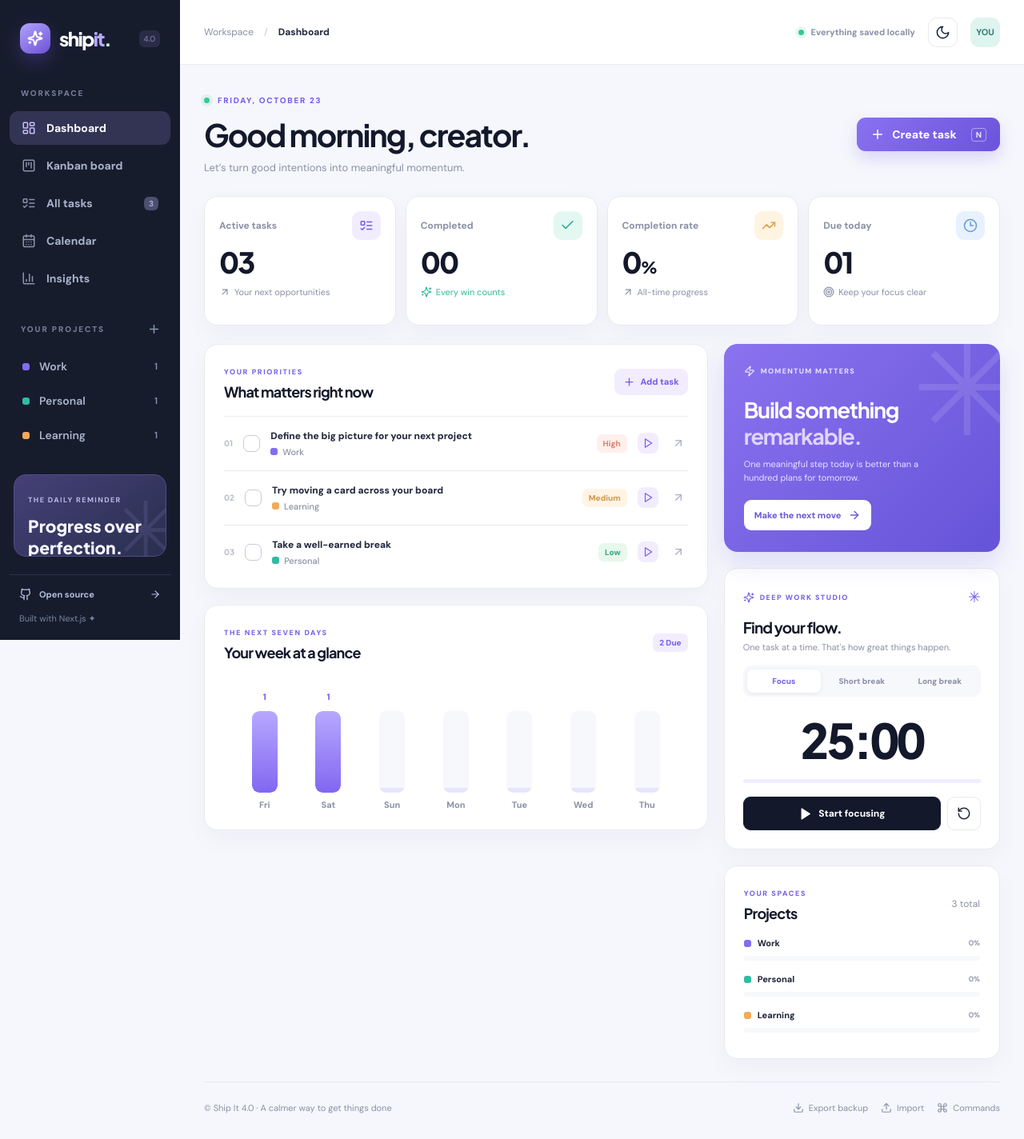
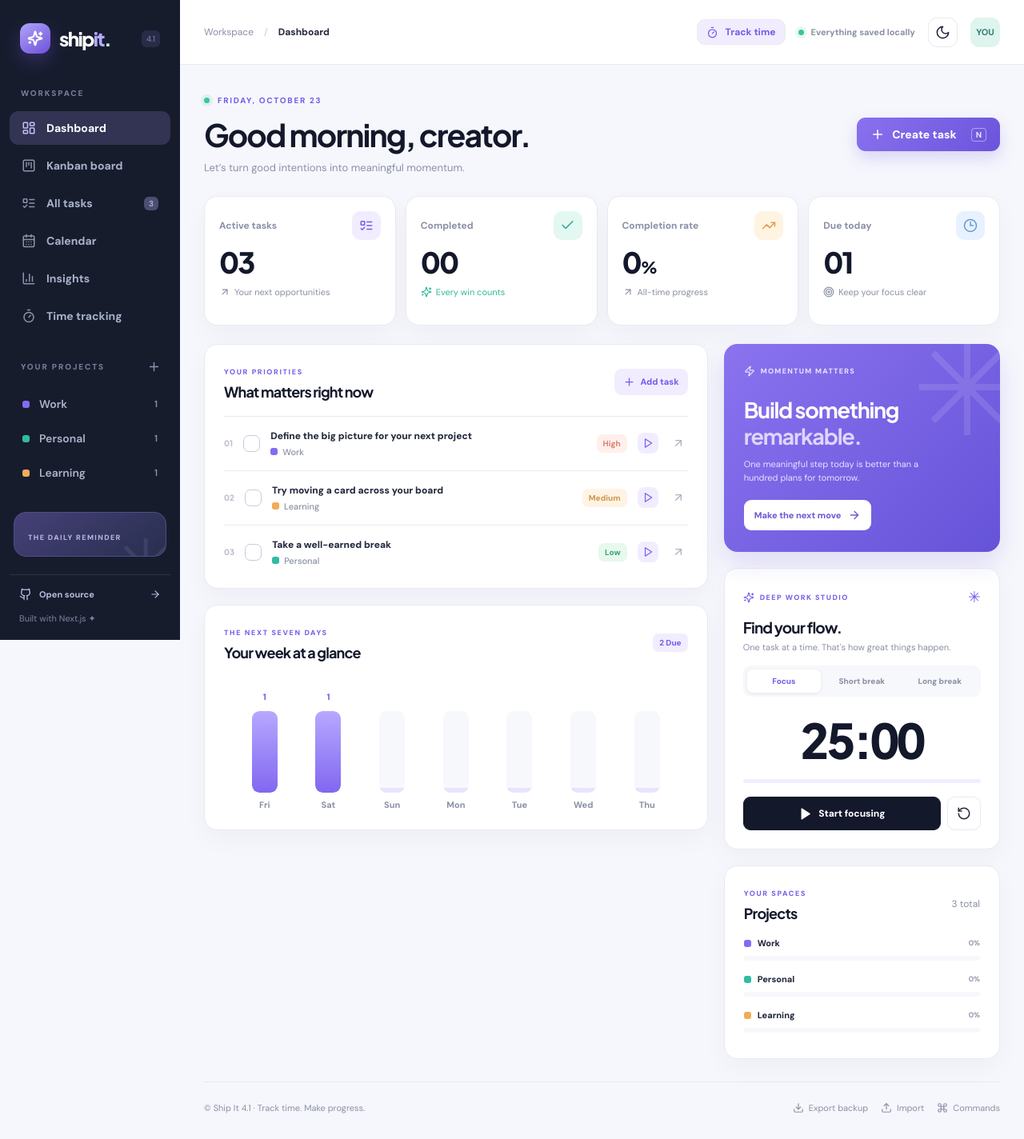
Before and after one commit to mpsorokin/chatgpt-agent-test, a Next.js app: page /chatgpt-agent-test/ in a window 1280 px wide. Shown: the whole page at 80% size. Built offline with nearby package versions, Linux system fonts and the light colour scheme.

Commit message:
feat: integrate time tracking, timer route, backup and live toolbar

```diff
--- a/components/workspace-app.tsx
+++ b/components/workspace-app.tsx
@@ -1,14 +1,17 @@
 'use client';
 import { useCallback, useEffect, useMemo, useReducer, useRef, useState } from 'react';
-import { Activity, ArrowRight, BarChart3, Bell, CalendarDays, Check, ChevronDown, Command, Download, FileJson, Filter, Github, Grip, Inbox, KanbanSquare, LayoutDashboard, ListTodo, Menu, Moon, Plus, Search, Settings2, Sparkles, Sun, Upload, X } from 'lucide-react';
+import { Activity, ArrowRight, BarChart3, Bell, CalendarDays, Check, ChevronDown, Command, Download, FileJson, Filter, Github, Grip, Inbox, KanbanSquare, LayoutDashboard, ListTodo, Menu, Moon, Plus, Search, Settings2, Sparkles, Sun, Timer, Upload, X } from 'lucide-react';
 import { COLORS, dateKey, type Project, type Task, type TaskDraft, type View, type Workspace, type Status } from '@/lib/model';
 import { normalizeWorkspace, readWorkspace, writeWorkspace } from '@/lib/storage';
 import { sortTasks, workspaceReducer } from '@/lib/workspace';
 import { TaskEditor } from './task-editor';
 import { BoardView, CalendarView, DashboardView, InsightsView, ListView } from './views';
+import { TimeTrackingPanel } from './time-tracking-panel';
+import { useTimeTracking } from './use-time-tracking';
+import { clock, normalizeTimeState, targetFromTask } from '@/lib/time-tracking';
 
 const VIEWS:[View,string,typeof LayoutDashboard][] = [
- ['dashboard','Dashboard',LayoutDashboard],['board','Kanban board',KanbanSquare],['list','All tasks',ListTodo],['calendar','Calendar',CalendarDays],['insights','Insights',BarChart3]
+ ['dashboard','Dashboard',LayoutDashboard],['board','Kanban board',KanbanSquare],['list','All tasks',ListTodo],['calendar','Calendar',CalendarDays],['insights','Insights',BarChart3],['time','Time tracking',Timer]
 ];
 function usePersistentWorkspace(){
  const [state,dispatch]=useReducer(workspaceReducer,{tasks:[],projects:[]});
@@ -35,6 +38,7 @@ function useTheme(){
 export default function WorkspaceApp(){
  const {state,dispatch,ready,storageWarning}=usePersistentWorkspace();
  const {theme,setTheme}=useTheme();
+ const tracking=useTimeTracking();
  const [view,setView]=useState<View>('dashboard');
  const [project,setProject]=useState<string|null>(null);
  const [search,setSearch]=useState('');
@@ -60,13 +64,16 @@ export default function WorkspaceApp(){
  const updateStatus=(id:string,status:Status)=>{dispatch({type:'status',id,status});notify('Task moved to '+({todo:'To do',doing:'In progress',done:'Done'}[status]));};
  const deleteTask=(id:string)=>{dispatch({type:'delete',id});notify('Task deleted')};
  const addProject=()=>{const name=prompt('Name your new project');if(!name?.trim())return;if(state.projects.some(p=>p.id.toLowerCase()===name.trim().toLowerCase())){notify('Project already exists');return;}dispatch({type:'project',name});notify('Project created');};
- const exportTasks=()=>{const blob=new Blob([JSON.stringify({version:4,exportedAt:new Date().toISOString(),...state},null,2)],{type:'application/json'});const url=URL.createObjectURL(blob);const link=document.createElement('a');link.href=url;link.download=`ship-it-backup-${dateKey()}.json`;document.body.append(link);link.click();link.remove();setTimeout(()=>URL.revokeObjectURL(url),1000);notify('Backup downloaded');};
+ const exportTasks=()=>{const blob=new Blob([JSON.stringify({version:4,exportedAt:new Date().toISOString(),...state,timeTracking:tracking.time},null,2)],{type:'application/json'});const url=URL.createObjectURL(blob);const link=document.createElement('a');link.href=url;link.download=`ship-it-backup-${dateKey()}.json`;document.body.append(link);link.click();link.remove();setTimeout(()=>URL.revokeObjectURL(url),1000);notify('Backup downloaded');};
  const importTasks=async(e:React.ChangeEvent<HTMLInputElement>)=>{
    const file=e.target.files?.[0];e.target.value='';if(!file)return;
    if(file.size>2*1024*1024){notify('Backup too large (2 MB max)');return;}
    try {const payload=JSON.parse(await file.text());const result=normalizeWorkspace(payload);if(!result || !Array.isArray(payload?.tasks)&&!Array.isArray(payload))throw Error('Invalid');
+    const hasTimeData=payload && typeof payload==='object' && !Array.isArray(payload) && Object.prototype.hasOwnProperty.call(payload,'timeTracking');
+    const restoredTime=hasTimeData?normalizeTimeState(payload.timeTracking):null;
+    if(hasTimeData&&!restoredTime)throw Error('Invalid time tracking data');
     if(!window.confirm(`Replace your current workspace with ${result.tasks.length} imported tasks? Export a backup first if needed.`))return;
-    dispatch({type:'replace',state:result});setProject(null);notify('Workspace restored from backup');
+    dispatch({type:'replace',state:result});if(restoredTime)tracking.replace(restoredTime);setProject(null);notify('Workspace restored from backup');
    } catch {notify('Could not import that JSON backup');}
  };
  useEffect(()=>{
@@ -83,24 +90,26 @@ export default function WorkspaceApp(){
  },[createTask,editorOpen,commandOpen]);
  useEffect(()=>{if(commandOpen){setCommandSearch('');setTimeout(()=>commandInputRef.current?.focus(),0)}},[commandOpen]);
  const done=all.filter(t=>t.status==='done').length;
- const common={tasks:filtered,allTasks:all,projects:state.projects,openTask,createTask,toggleTask,updateStatus,selectedProject:project};
+ const startTracking=(task:Task)=>{tracking.start(targetFromTask(task));notify('Tracking '+task.text);};
+ const stopTracking=()=>{tracking.stop();notify('Time entry saved');};
+ const common={tasks:filtered,allTasks:all,projects:state.projects,openTask,createTask,toggleTask,updateStatus,startTracking,stopTracking,activeTaskId:tracking.time.active?.taskId??null,selectedProject:project};
  const projectNav=(p:Project)=><button key={p.id} className={'project-nav '+(project===p.id?'selected':'')} onClick={()=>{setProject(project===p.id?null:p.id);setSidebarOpen(false)}}><span className="project-mark" style={{background:p.color}}/><span>{p.id}</span><small>{all.filter(t=>t.project===p.id&&t.status!=='done').length}</small></button>;
  return <div className="workspace-root">
- <aside className={'sidebar '+(sidebarOpen?'mobile-open':'')} aria-label="Main navigation"><div className="sidebar-header"><button className="brand" onClick={()=>{chooseView('dashboard');setProject(null)}} aria-label="Ship It dashboard"><span className="brand-mark"><Sparkles size={20} strokeWidth={2.5}/></span><span>ship<span className="brand-accent">it</span><span className="brand-period">.</span></span></button><span className="brand-version">4.0</span><button aria-label="Close menu" className="sidebar-close" onClick={()=>setSidebarOpen(false)}><X size={19}/></button></div>
+ <aside className={'sidebar '+(sidebarOpen?'mobile-open':'')} aria-label="Main navigation"><div className="sidebar-header"><button className="brand" onClick={()=>{chooseView('dashboard');setProject(null)}} aria-label="Ship It dashboard"><span className="brand-mark"><Sparkles size={20} strokeWidth={2.5}/></span><span>ship<span className="brand-accent">it</span><span className="brand-period">.</span></span></button><span className="brand-version">4.1</span><button aria-label="Close menu" className="sidebar-close" onClick={()=>setSidebarOpen(false)}><X size={19}/></button></div>
  <div className="sidebar-section"><span className="sidebar-kicker">WORKSPACE</span><nav className="sidebar-links">{VIEWS.map(([id,label,Icon])=><button key={id} className={'nav-item '+(view===id?'active':'')} onClick={()=>chooseView(id)}><Icon size={18}/><span>{label}</span>{id==='list'&&<small>{all.length}</small>}</button>)}</nav></div>
  <div className="sidebar-section project-section"><div className="sidebar-kicker-row"><span className="sidebar-kicker">YOUR PROJECTS</span><button className="plus-small" onClick={addProject} title="Add project" aria-label="Add project"><Plus size={17}/></button></div><div className="project-links">{state.projects.map(projectNav)}</div></div>
  <div className="sidebar-spacer"/><div className="sidebar-spotlight"><div className="spotlight-orb">✳</div><span>THE DAILY REMINDER</span><strong>Progress over<br/>perfection.</strong><p>Keep moving, even if it&apos;s one tiny step.</p></div>
  <div className="sidebar-bottom"><a href="https://github.com/mpsorokin/chatgpt-agent-test" target="_blank" rel="noopener noreferrer"><Github size={16}/> Open source <ArrowRight size={14}/></a><span>Built with Next.js ✦</span></div>
  </aside>
  {sidebarOpen&&<button className="mobile-backdrop" aria-label="Dismiss menu" onClick={()=>setSidebarOpen(false)}/>}
- <main className="workspace-main"><header className="topbar"><div className="top-left"><button className="mobile-menu icon-button" aria-label="Open navigation" onClick={()=>setSidebarOpen(true)}><Menu size={21}/></button><span className="top-breadcrumb">Workspace</span><span className="breadcrumb-slash">/</span><strong>{VIEWS.find(x=>x[0]===view)?.[1]}</strong>{project&&<><span className="breadcrumb-slash">/</span><span className="project-breadcrumb">{project}</span></>}</div><div className="top-right"><span className="status-live"><span/> Everything saved locally</span><button className="icon-button" aria-label="Toggle dark mode" title="Switch theme" onClick={()=>setTheme(t=>t==='light'?'dark':'light')}>{theme==='light'?<Moon size={19}/>:<Sun size={19}/>}</button><button className="avatar" title="Your private workspace" onClick={()=>setCommandOpen(true)}>YOU</button></div></header>
- <div className="content"><section className="page-heading"><div><span className="eyebrow"><span className="eyebrow-dot"/> {formatToday().toUpperCase()}</span><h1>{view==='dashboard'?timeGreeting()+', creator.':view==='board'?'Visualize your workflow.':view==='list'?'Every task, one place.':view==='calendar'?'Own your schedule.':'Your progress, in perspective.'}</h1><p>{view==='dashboard'?"Let’s turn good intentions into meaningful momentum.":view==='board'?'Move work forward, one card at a time.':view==='list'?'The small details that make a big difference.':view==='calendar'?'Make room for what truly matters.':'Celebrate your progress and find your next opportunity.'}</p></div><button className="btn-primary page-create" onClick={createTask}><Plus size={18}/> Create task <span className="shortcut">N</span></button></section>
- {storageWarning&&<div className="storage-warning" role="alert">{storageWarning} <button onClick={exportTasks}>Export backup →</button></div>}
- {ready?<>
+ <main className="workspace-main"><header className="topbar"><div className="top-left"><button className="mobile-menu icon-button" aria-label="Open navigation" onClick={()=>setSidebarOpen(true)}><Menu size={21}/></button><span className="top-breadcrumb">Workspace</span><span className="breadcrumb-slash">/</span><strong>{VIEWS.find(x=>x[0]===view)?.[1]}</strong>{project&&<><span className="breadcrumb-slash">/</span><span className="project-breadcrumb">{project}</span></>}</div><div className="top-right"><button className={'tt-mini '+(tracking.time.active?'running':'')} onClick={()=>chooseView('time')} title="Open time tracking"><Timer size={15}/><span>{tracking.time.active?clock(tracking.now-tracking.time.active.startedAt):'Track time'}</span></button><span className="status-live"><span/> Everything saved locally</span><button className="icon-button" aria-label="Toggle dark mode" title="Switch theme" onClick={()=>setTheme(t=>t==='light'?'dark':'light')}>{theme==='light'?<Moon size={19}/>:<Sun size={19}/>}</button><button className="avatar" title="Your private workspace" onClick={()=>setCommandOpen(true)}>YOU</button></div></header>
+ <div className="content"><section className="page-heading"><div><span className="eyebrow"><span className="eyebrow-dot"/> {formatToday().toUpperCase()}</span><h1>{view==='dashboard'?timeGreeting()+', creator.':view==='board'?'Visualize your workflow.':view==='list'?'Every task, one place.':view==='calendar'?'Own your schedule.':view==='time'?'Make every minute count.':'Your progress, in perspective.'}</h1><p>{view==='dashboard'?"Let’s turn good intentions into meaningful momentum.":view==='board'?'Move work forward, one card at a time.':view==='list'?'The small details that make a big difference.':view==='calendar'?'Make room for what truly matters.':view==='time'?'Track time per task and turn your effort into meaningful reports.':'Celebrate your progress and find your next opportunity.'}</p></div><button className="btn-primary page-create" onClick={createTask}><Plus size={18}/> Create task <span className="shortcut">N</span></button></section>
+ {storageWarning&&<div className="storage-warning" role="alert">{storageWarning} <button onClick={exportTasks}>Export backup →</button></div>}{tracking.warning&&<div className="storage-warning" role="alert">{tracking.warning} <button onClick={exportTasks}>Export backup →</button></div>}
+ {ready&&tracking.ready?<>
  {(project||view==='board'||view==='list'||view==='calendar')&&<div className="filter-toolbar"><div className="filter-search"><Search size={17}/><input id="global-search" aria-label="Search tasks" placeholder="Search tasks, projects, notes..." value={search} onChange={e=>setSearch(e.target.value)}/><kbd>/</kbd></div><button className={'filter-project '+(project?'has-filter':'')} onClick={()=>{setProject(null);setSearch('')}}><Filter size={16}/>{project||'All projects'}{project&&<X size={15}/>}</button>{view==='list'&&<select className="sort-select" aria-label="Sort tasks" value={sort} onChange={e=>setSort(e.target.value as typeof sort)}><option value="priority">Priority</option><option value="recent">Newest</option><option value="due">Due date</option><option value="alpha">A – Z</option></select>}</div>}
- {view==='dashboard'&&<DashboardView {...common}/>} {view==='board'&&<BoardView {...common}/>} {view==='list'&&<ListView {...common} search={search} sort={sort}/>} {view==='calendar'&&<CalendarView {...common}/>} {view==='insights'&&<InsightsView {...common}/>}
+ {view==='dashboard'&&<DashboardView {...common}/>} {view==='board'&&<BoardView {...common}/>} {view==='list'&&<ListView {...common} search={search} sort={sort}/>} {view==='calendar'&&<CalendarView {...common}/>} {view==='insights'&&<InsightsView {...common}/>} {view==='time'&&<TimeTrackingPanel tasks={all} projects={state.projects} entries={tracking.time.entries} active={tracking.time.active} now={tracking.now} onStart={tracking.start} onStop={stopTracking} onAdd={tracking.add} onDelete={tracking.remove} notify={notify}/>}
  </>:<div className="loading-skeleton"><div/><div/><div/><span>Preparing your workspace...</span></div>}
- <footer className="app-footer"><span>© Ship It 4.0 · A calmer way to get things done</span><div><button onClick={exportTasks}><Download size={14}/> Export backup</button><button onClick={()=>fileRef.current?.click()}><Upload size={14}/> Import</button><button onClick={()=>setCommandOpen(true)}><Command size={14}/> Commands</button></div></footer>
+ <footer className="app-footer"><span>© Ship It 4.1 · Track time. Make progress.</span><div><button onClick={exportTasks}><Download size={14}/> Export backup</button><button onClick={()=>fileRef.current?.click()}><Upload size={14}/> Import</button><button onClick={()=>setCommandOpen(true)}><Command size={14}/> Commands</button></div></footer>
  </div></main>
  <input hidden ref={fileRef} type="file" accept="application/json,.json" onChange={importTasks}/>
  <TaskEditor open={editorOpen} task={editing} projects={state.projects} onClose={()=>setEditorOpen(false)} onSave={saveTask} onDelete={deleteTask}/>
```
